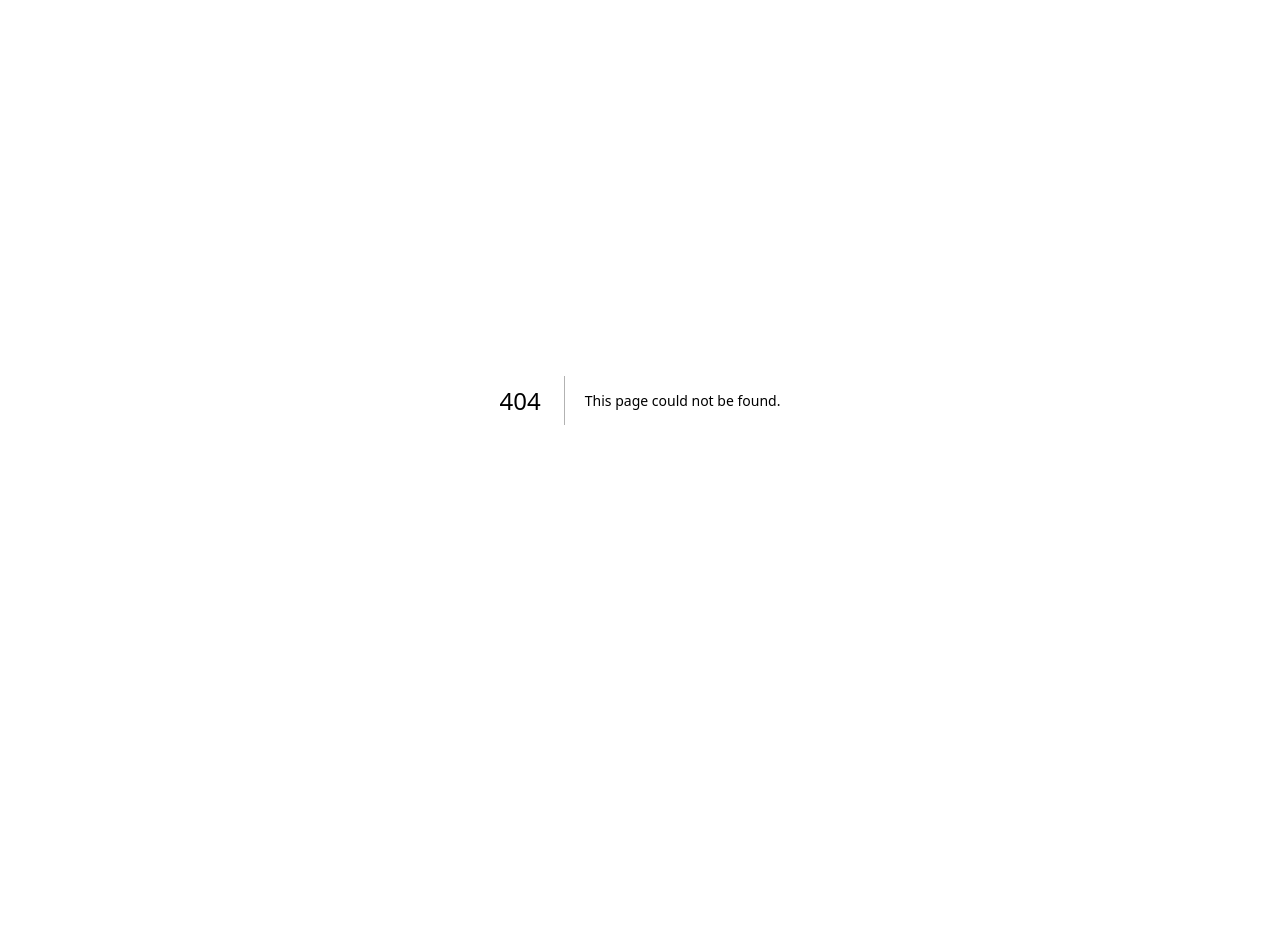
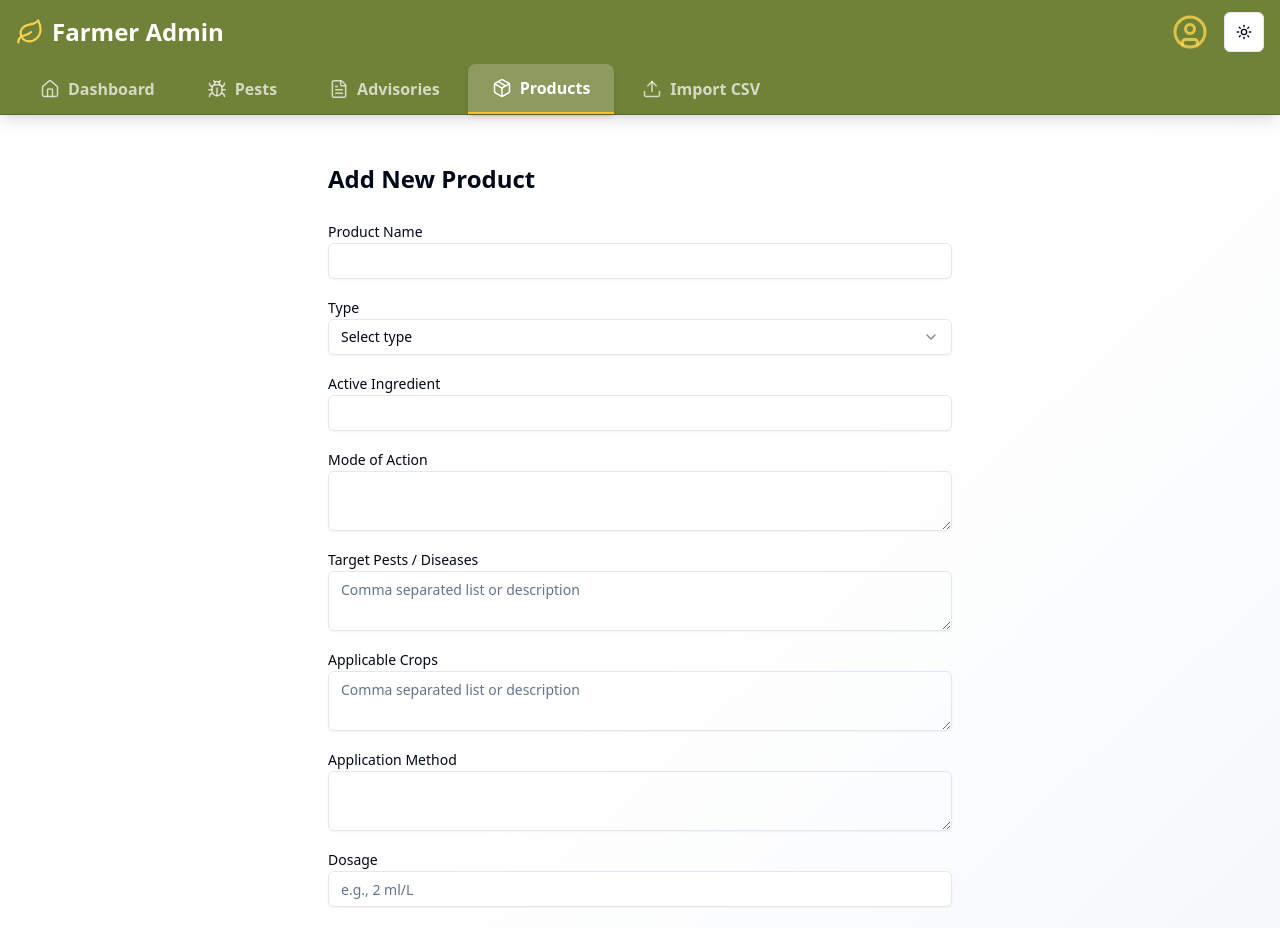
Before and after one commit to CP-consultan/farmer-admin-new, a Next.js app: page /admin/products/new in a window 1280 px wide. Before the commit this address had no page. Shown: the top 928 px of the page. Before the commit the page ends 800 px from the top, so only its background shows below. Built offline with nearby package versions, Linux system fonts and the light colour scheme.

Commit message:
Add Pesticides & Fertilizers management (agrochemicals table) with CRUD

```diff
--- a/src/app/admin/layout.tsx
+++ b/src/app/admin/layout.tsx
@@ -5,12 +5,13 @@ import Link from 'next/link'
 import { usePathname } from 'next/navigation'
 import { cn } from '@/lib/utils'
 import { ThemeToggle } from '@/components/theme-toggle'
-import { Home, Bug, FileText, Upload, Leaf, UserCircle } from 'lucide-react'
+import { Home, Bug, FileText, Upload, Leaf, UserCircle, Package } from 'lucide-react'
 
 const navigation = [
   { name: 'Dashboard', href: '/admin', icon: Home },
   { name: 'Pests', href: '/admin/pests', icon: Bug },
   { name: 'Advisories', href: '/admin/advisories', icon: FileText },
+  { name: 'Products', href: '/admin/products', icon: Package },
   { name: 'Import CSV', href: '/admin/import', icon: Upload },
 ]
 
--- /dev/null
+++ b/src/app/admin/products/[id]/edit/page.tsx
@@ -0,0 +1,101 @@
+import { createClient } from '@/utils/supabase/server'
+import { notFound, redirect } from 'next/navigation'
+import { Button } from '@/components/ui/button'
+import { Input } from '@/components/ui/input'
+import { Label } from '@/components/ui/label'
+import { Select, SelectContent, SelectItem, SelectTrigger, SelectValue } from '@/components/ui/select'
+import { Textarea } from '@/components/ui/textarea'
+
+export default async function EditProductPage({ params }: { params: Promise<{ id: string }> }) {
+  const { id } = await params
+  const supabase = await createClient()
+
+  const { data: product } = await supabase
+    .from('agrochemicals')
+    .select('*')
+    .eq('id', id)
+    .single()
+
+  if (!product) notFound()
+
+  async function updateProduct(formData: FormData) {
+    'use server'
+    const supabase = await createClient()
+    const name = formData.get('name') as string
+    const type = formData.get('type') as string
+    const active_ingredient = formData.get('active_ingredient') as string
+    const mode_of_action = formData.get('mode_of_action') as string
+    const target_pests = formData.get('target_pests') as string
+    const applicable_crops = formData.get('applicable_crops') as string
+    const application_method = formData.get('application_method') as string
+    const dosage = formData.get('dosage') as string
+    const safety_info = formData.get('safety_info') as string
+    const manufacturer = formData.get('manufacturer') as string
+
+    await supabase
+      .from('agrochemicals')
+      .update({
+        name, type, active_ingredient, mode_of_action, target_pests,
+        applicable_crops, application_method, dosage, safety_info, manufacturer
+      })
+      .eq('id', id)
+    redirect('/admin/products')
+  }
+
+  return (
+    <div className="max-w-2xl mx-auto p-6">
+      <h1 className="text-2xl font-bold mb-6">Edit Product</h1>
+      <form action={updateProduct} className="space-y-4">
+        <div>
+          <Label>Product Name</Label>
+          <Input name="name" defaultValue={product.name} required />
+        </div>
+        <div>
+          <Label>Type</Label>
+          <Select name="type" defaultValue={product.type} required>
+            <SelectTrigger>
+              <SelectValue />
+            </SelectTrigger>
+            <SelectContent>
+              <SelectItem value="pesticide">Pesticide</SelectItem>
+              <SelectItem value="fertilizer">Fertilizer</SelectItem>
+            </SelectContent>
+          </Select>
+        </div>
+        <div>
+          <Label>Active Ingredient</Label>
+          <Input name="active_ingredient" defaultValue={product.active_ingredient || ''} />
+        </div>
+        <div>
+          <Label>Mode of Action</Label>
+          <Textarea name="mode_of_action" defaultValue={product.mode_of_action || ''} rows={2} />
+        </div>
+        <div>
+          <Label>Target Pests / Diseases</Label>
+          <Textarea name="target_pests" defaultValue={product.target_pests || ''} rows={2} />
+        </div>
+        <div>
+          <Label>Applicable Crops</Label>
+          <Textarea name="applicable_crops" defaultValue={product.applicable_crops || ''} rows={2} />
+        </div>
+        <div>
+          <Label>Application Method</Label>
+          <Textarea name="application_method" defaultValue={product.application_method || ''} rows={2} />
+        </div>
+        <div>
+          <Label>Dosage</Label>
+          <Input name="dosage" defaultValue={product.dosage || ''} />
+        </div>
+        <div>
+          <Label>Safety Information</Label>
+          <Textarea name="safety_info" defaultValue={product.safety_info || ''} rows={2} />
+        </div>
+        <div>
+          <Label>Manufacturer</Label>
+          <Input name="manufacturer" defaultValue={product.manufacturer || ''} />
+        </div>
+        <Button type="submit">Update</Button>
+      </form>
+    </div>
+  )
+}
--- a/src/app/admin/products/delete-button.tsx
+++ b/src/app/admin/products/delete-button.tsx
@@ -2,17 +2,25 @@
 
 import { useRouter } from 'next/navigation'
 import { createClient } from '@/utils/supabase/client'
+import { Button } from '@/components/ui/button'
 
 export function DeleteButton({ id }: { id: string }) {
   const router = useRouter()
   const supabase = createClient()
 
   const handleDelete = async () => {
-    if (!confirm('Delete this product?')) return
-    const { error } = await supabase.from('products').delete().eq('id', id)
-    if (error) alert('Error: ' + error.message)
-    else router.refresh()
+    if (!confirm('Are you sure you want to delete this product?')) return
+    const { error } = await supabase.from('agrochemicals').delete().eq('id', id)
+    if (error) {
+      alert('Error deleting: ' + error.message)
+    } else {
+      router.refresh()
+    }
   }
 
-  return <button onClick={handleDelete} className="text-red-600">Delete</button>
+  return (
+    <Button onClick={handleDelete} variant="destructive" size="sm">
+      Delete
+    </Button>
+  )
 }
--- /dev/null
+++ b/src/app/admin/products/new/page.tsx
@@ -0,0 +1,87 @@
+import { createClient } from '@/utils/supabase/server'
+import { redirect } from 'next/navigation'
+import { Button } from '@/components/ui/button'
+import { Input } from '@/components/ui/input'
+import { Label } from '@/components/ui/label'
+import { Select, SelectContent, SelectItem, SelectTrigger, SelectValue } from '@/components/ui/select'
+import { Textarea } from '@/components/ui/textarea'
+
+export default async function NewProductPage() {
+  async function createProduct(formData: FormData) {
+    'use server'
+    const supabase = await createClient()
+    const name = formData.get('name') as string
+    const type = formData.get('type') as string
+    const active_ingredient = formData.get('active_ingredient') as string
+    const mode_of_action = formData.get('mode_of_action') as string
+    const target_pests = formData.get('target_pests') as string
+    const applicable_crops = formData.get('applicable_crops') as string
+    const application_method = formData.get('application_method') as string
+    const dosage = formData.get('dosage') as string
+    const safety_info = formData.get('safety_info') as string
+    const manufacturer = formData.get('manufacturer') as string
+
+    await supabase.from('agrochemicals').insert([{
+      name, type, active_ingredient, mode_of_action, target_pests,
+      applicable_crops, application_method, dosage, safety_info, manufacturer
+    }])
+    redirect('/admin/products')
+  }
+
+  return (
+    <div className="max-w-2xl mx-auto p-6">
+      <h1 className="text-2xl font-bold mb-6">Add New Product</h1>
+      <form action={createProduct} className="space-y-4">
+        <div>
+          <Label>Product Name</Label>
+          <Input name="name" required />
+        </div>
+        <div>
+          <Label>Type</Label>
+          <Select name="type" required>
+            <SelectTrigger>
+              <SelectValue placeholder="Select type" />
+            </SelectTrigger>
+            <SelectContent>
+              <SelectItem value="pesticide">Pesticide</SelectItem>
+              <SelectItem value="fertilizer">Fertilizer</SelectItem>
+            </SelectContent>
+          </Select>
+        </div>
+        <div>
+          <Label>Active Ingredient</Label>
+          <Input name="active_ingredient" />
+        </div>
+        <div>
+          <Label>Mode of Action</Label>
+          <Textarea name="mode_of_action" rows={2} />
+        </div>
+        <div>
+          <Label>Target Pests / Diseases</Label>
+          <Textarea name="target_pests" rows={2} placeholder="Comma separated list or description" />
+        </div>
+        <div>
+          <Label>Applicable Crops</Label>
+          <Textarea name="applicable_crops" rows={2} placeholder="Comma separated list or description" />
+        </div>
+        <div>
+          <Label>Application Method</Label>
+          <Textarea name="application_method" rows={2} />
+        </div>
+        <div>
+          <Label>Dosage</Label>
+          <Input name="dosage" placeholder="e.g., 2 ml/L" />
+        </div>
+        <div>
+          <Label>Safety Information</Label>
+          <Textarea name="safety_info" rows={2} />
+        </div>
+        <div>
+          <Label>Manufacturer</Label>
+          <Input name="manufacturer" />
+        </div>
+        <Button type="submit">Create</Button>
+      </form>
+    </div>
+  )
+}
--- a/src/app/admin/products/page.tsx
+++ b/src/app/admin/products/page.tsx
@@ -1,57 +1,76 @@
 import { createClient } from '@/utils/supabase/server'
 import Link from 'next/link'
+import { Button } from '@/components/ui/button'
+import {
+  Table,
+  TableBody,
+  TableCell,
+  TableHead,
+  TableHeader,
+  TableRow,
+} from '@/components/ui/table'
 import { DeleteButton } from './delete-button'
 
 export default async function ProductsPage() {
   const supabase = await createClient()
-  const { data: products, error } = await supabase
-    .from('products')
+  const { data: products } = await supabase
+    .from('agrochemicals')
     .select('*')
     .order('created_at', { ascending: false })
 
-  if (error) {
-    console.error('Error fetching products:', error)
-    return <div className="p-8 text-red-600">Failed to load products.</div>
-  }
-
   return (
-    <div className="p-6">
-      <div className="flex justify-between items-center mb-6">
-        <h1 className="text-2xl font-bold">Products Marketplace</h1>
-        <Link
-          href="/admin/products/new"
-          className="bg-blue-600 text-white px-4 py-2 rounded-md hover:bg-blue-700"
-        >
-          + Add Product
+    <div className="space-y-6">
+      <div className="flex justify-between items-center">
+        <div>
+          <h1 className="text-3xl font-bold">Pesticides & Fertilizers</h1>
+          <p className="text-muted-foreground mt-1">Manage agricultural products and their details</p>
+        </div>
+        <Link href="/admin/products/new">
+          <Button>+ Add New Product</Button>
         </Link>
       </div>
 
-      <div className="overflow-x-auto bg-white shadow-md rounded-lg">
-        <table className="min-w-full divide-y divide-gray-200">
-          <thead className="bg-gray-50">
-            <tr>
-              <th className="px-6 py-3 text-left text-xs font-medium text-gray-500 uppercase">Title</th>
-              <th className="px-6 py-3 text-left text-xs font-medium text-gray-500 uppercase">Price</th>
-              <th className="px-6 py-3 text-left text-xs font-medium text-gray-500 uppercase">Category</th>
-              <th className="px-6 py-3 text-left text-xs font-medium text-gray-500 uppercase">User ID</th>
-              <th className="px-6 py-3 text-right text-xs font-medium text-gray-500 uppercase">Actions</th>
-            </tr>
-          </thead>
-          <tbody>
-            {products.map((product) => (
-              <tr key={product.id}>
-                <td className="px-6 py-4 whitespace-nowrap text-sm">{product.title}</td>
-                <td className="px-6 py-4 whitespace-nowrap text-sm">{product.price}</td>
-                <td className="px-6 py-4 whitespace-nowrap text-sm">{product.category}</td>
-                <td className="px-6 py-4 whitespace-nowrap text-sm">{product.user_id}</td>
-                <td className="px-6 py-4 whitespace-nowrap text-right text-sm font-medium">
-                  <Link href={`/admin/products/${product.id}/edit`} className="text-blue-600 mr-4">Edit</Link>
-                  <DeleteButton id={product.id} />
-                </td>
-              </tr>
+      <div className="rounded-md border">
+        <Table>
+          <TableHeader>
+            <TableRow>
+              <TableHead>Name</TableHead>
+              <TableHead>Type</TableHead>
+              <TableHead>Active Ingredient</TableHead>
+              <TableHead>Target Pests</TableHead>
+              <TableHead>Applicable Crops</TableHead>
+              <TableHead>Manufacturer</TableHead>
+              <TableHead className="text-right">Actions</TableHead>
+            </TableRow>
+          </TableHeader>
+          <TableBody>
+            {products?.map((prod) => (
+              <TableRow key={prod.id}>
+                <TableCell className="font-medium">{prod.name}</TableCell>
+                <TableCell>
+                  <span className="capitalize">{prod.type}</span>
+                </TableCell>
+                <TableCell>{prod.active_ingredient || '-'}</TableCell>
+                <TableCell>{prod.target_pests || '-'}</TableCell>
+                <TableCell>{prod.applicable_crops || '-'}</TableCell>
+                <TableCell>{prod.manufacturer || '-'}</TableCell>
+                <TableCell className="text-right space-x-2">
+                  <Link href={`/admin/products/${prod.id}/edit`}>
+                    <Button variant="outline" size="sm">Edit</Button>
+                  </Link>
+                  <DeleteButton id={prod.id} />
+                </TableCell>
+              </TableRow>
             ))}
-          </tbody>
-        </table>
+            {(!products || products.length === 0) && (
+              <TableRow>
+                <TableCell colSpan={7} className="text-center py-6 text-muted-foreground">
+                  No products found.
+                </TableCell>
+              </TableRow>
+            )}
+          </TableBody>
+        </Table>
       </div>
     </div>
   )
```
